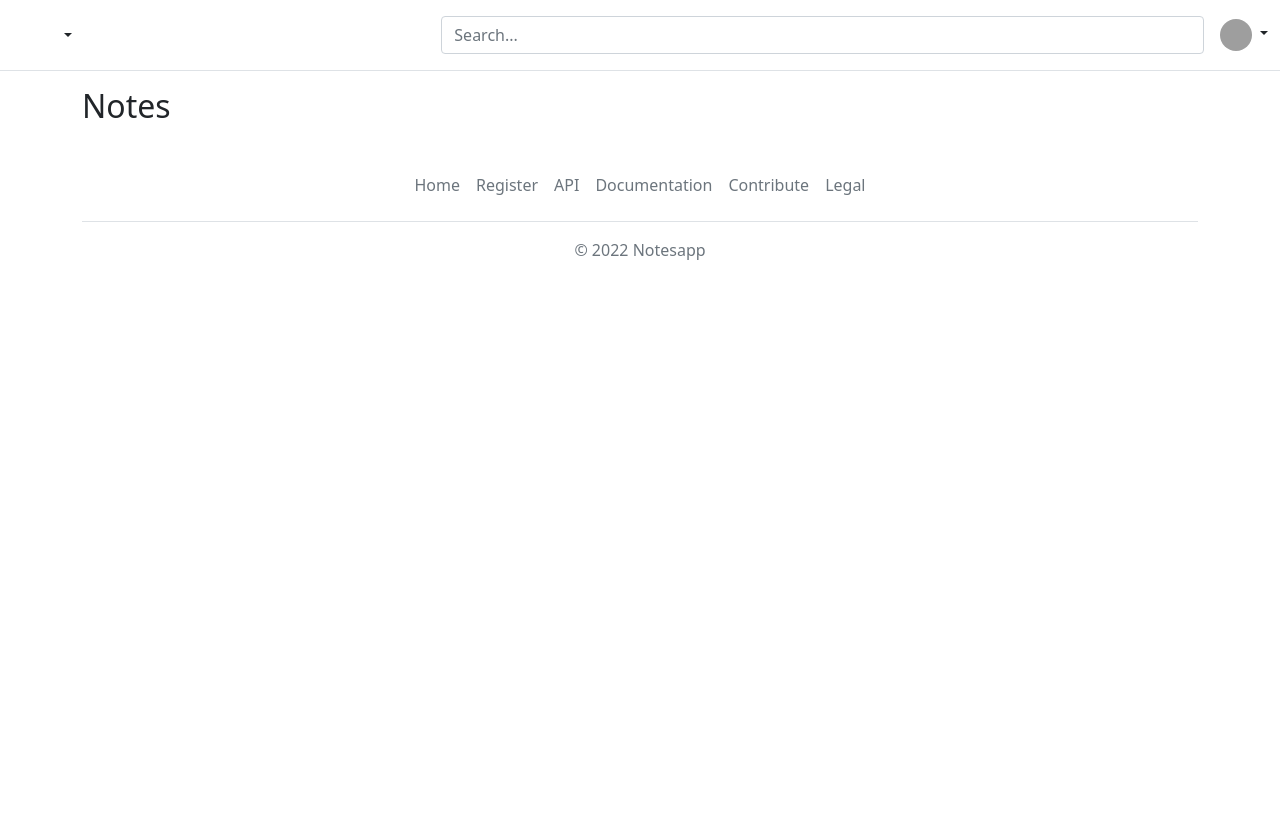
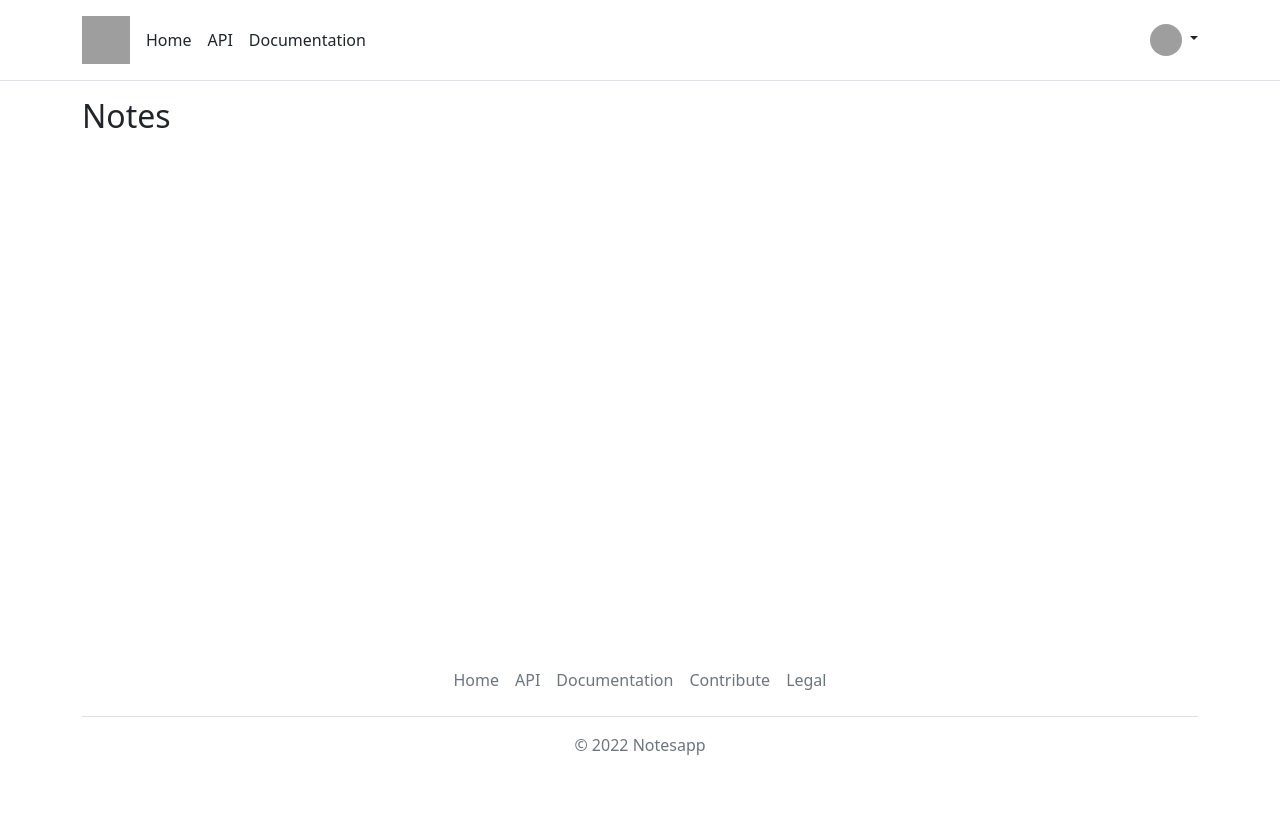
Before and after one commit to JordanBrockerRudow/notesapp, a Django app: template notesapp/notes/templates/notes/index.html in a window 1280 px wide. Before the commit the page ends 260 px from the top, so only its background shows below. Run offline with Django 3.2, Linux system fonts and the light colour scheme; the template is opened without the code that fills it, so the values that code supplies are empty; grey boxes are pictures that could not be loaded.

Commit message:
Make footer stay at bottom & update header

```diff
--- a/notesapp/notes/templates/base.html
+++ b/notesapp/notes/templates/base.html
@@ -13,63 +13,90 @@
     <!-- Bootstrap CSS -->
     <link href="https://cdn.jsdelivr.net/npm/bootstrap@5.0.2/dist/css/bootstrap.min.css" rel="stylesheet" integrity="sha384-EVSTQN3/azprG1Anm3QDgpJLIm9Nao0Yz1ztcQTwFspd3yD65VohhpuuCOmLASjC" crossorigin="anonymous">
 
+    <style>
+      html, body {
+        height: 100%;
+        @include bg-dark;
+      }
+
+      #wrap {
+        min-height: 100%;
+      }
+
+      #main {
+        overflow: auto;
+        padding-bottom: 180px;
+        /* must be same height as the footer */
+      }
+
+      #footer {
+        position: relative;
+        margin-top: -180px;
+        /* negative value of footer height */
+        height: 180px;
+        clear: both;
+
+      }
+    </style>
+
   </head>
 
   <body>
+    <div id="wrap">
+      <div id="main">
         <!-- Header / Nav -->
-    <header class="py-3 mb-3 border-bottom">
-      <div class="container-fluid d-grid gap-3 align-items-center" style="grid-template-columns: 1fr 2fr;">
-        <div class="dropdown">
-          <a href="#" class="d-flex align-items-center col-lg-4 mb-2 mb-lg-0 link-dark text-decoration-none dropdown-toggle" id="dropdownNavLink" data-bs-toggle="dropdown" aria-expanded="false">
-            <svg class="bi me-2" width="40" height="32"><use xlink:href="#bootstrap"/></svg>
+        <header class="p-3 mb-3 border-bottom">
+          <div class="container">
+            <div class="d-flex flex-wrap align-items-center justify-content-center justify-content-lg-start">
+              <a href="/" class="d-flex align-items-center mb-2 mb-lg-0 text-dark text-decoration-none">
+                <img class="bi me-2" width="48" height="48" src="{% static 'notes/logo.svg' %}">
               </a>
-          <ul class="dropdown-menu text-small shadow" aria-labelledby="dropdownNavLink">
-            <li><a class="dropdown-item active" href="#" aria-current="page">Overview</a></li>
-            <li><a class="dropdown-item" href="#">Inventory</a></li>
-            <li><a class="dropdown-item" href="#">Customers</a></li>
-            <li><a class="dropdown-item" href="#">Products</a></li>
+
+              <ul class="nav col-12 col-lg-auto me-lg-auto mb-2 justify-content-center mb-md-0">
+
+                <li><a href="/" class="nav-link px-2 link-dark">Home</a></li>
+                <li><a class="nav-link px-2 link-dark" href="{% url "api-root" %}">API</a></li>
+                <li><a class="nav-link px-2 link-dark" href="{% url "schema-swagger-ui" %}">Documentation</a></li>
+              </ul>
+
+              <!--<form class="col-12 col-lg-auto mb-3 mb-lg-0 me-lg-3" role="search">
+                <input type="search" class="form-control" placeholder="Search..." aria-label="Search">
+              </form>-->
+
+              <div class="dropdown text-end">
+                <a href="#" class="d-block link-dark text-decoration-none dropdown-toggle" id="dropdownUser1" data-bs-toggle="dropdown" aria-expanded="false">
+                  <img alt="user icon" width="32" height="32" class="rounded-circle" src="{% static 'notes/user_icon.svg' %}">
+                </a>
+                <ul class="dropdown-menu text-small" aria-labelledby="dropdownUser1">
+                  {% if request.user.is_active %}
+                    <li><a class="dropdown-item" href="{% url "profile" %}">Profile</a></li>
+                    <li><a class="dropdown-item" href="#">Activity</a></li>
                     <li><hr class="dropdown-divider"></li>
-            <li><a class="dropdown-item" href="#">Reports</a></li>
-            <li><a class="dropdown-item" href="#">Analytics</a></li>
-          </ul>
-        </div>
-
-        <div class="d-flex align-items-center">
-          <form class="w-100 me-3" role="search">
-            <input type="search" class="form-control" placeholder="Search..." aria-label="Search">
-          </form>
-
-          <div class="flex-shrink-0 dropdown">
-            <a href="#" class="d-block link-dark text-decoration-none dropdown-toggle" id="dropdownUser2" data-bs-toggle="dropdown" aria-expanded="false">
-              <img src="https://github.com/mdo.png" alt="mdo" width="32" height="32" class="rounded-circle">
-            </a>
-            <ul class="dropdown-menu text-small shadow" aria-labelledby="dropdownUser2">
-              <li><a class="dropdown-item" href="#">New project...</a></li>
-              <li><a class="dropdown-item" href="#">Settings</a></li>
-              <li><a class="dropdown-item" href="#">Profile</a></li>
+                    <li><a class="dropdown-item" href="{% url "logout" %}">Log Out</a></li>
+                  {% else %}
+                    <li><a class="dropdown-item" href="{% url "django_registration_register" %}">Register</a></li>
                     <li><hr class="dropdown-divider"></li>
-              <li><a class="dropdown-item" href="#">Sign out</a></li>
+                    <li><a class="dropdown-item" href="{% url "logout" %}">Log Out</a></li>
+                  {% endif %}
                 </ul>
               </div>
             </div>
           </div>
         </header>
 
+
         <!-- Main Content Section -->
         <div class="container">
           {% block content %}
           {% endblock %}
         </div>
+      </div>
+    </div>
     <!-- Footer -->
-      <div class="container">
+      <div id="footer" class="container">
         <footer class="py-3 my-4">
             <ul class="nav justify-content-center border-bottom pb-3 mb-3">
               <li class="nav-item"><a href="/" class="nav-link px-2 text-muted">Home</a></li>
-              {% if request.user.is_active %}
-                <li class="nav-item"><a class="nav-link px-2 text-muted" href="{% url "profile" %}">Profile</a></li>
-              {% else %}
-                <li class="nav-item"><a class="nav-link px-2 text-muted" href="{% url "django_registration_register" %}">Register</a></li>
-              {% endif %}
               <li class="nav-item"><a class="nav-link px-2 text-muted" href="{% url "api-root" %}">API</a></li>
               <li class="nav-item"><a class="nav-link px-2 text-muted" href="{% url "schema-swagger-ui" %}">Documentation</a></li>
               <li class="nav-item"><a href="https://github.com/JordanBrockerRudow/notesapp" class="nav-link px-2 text-muted">Contribute</a></li>
```
Lines whose indentation alone changed are shown as unchanged.
